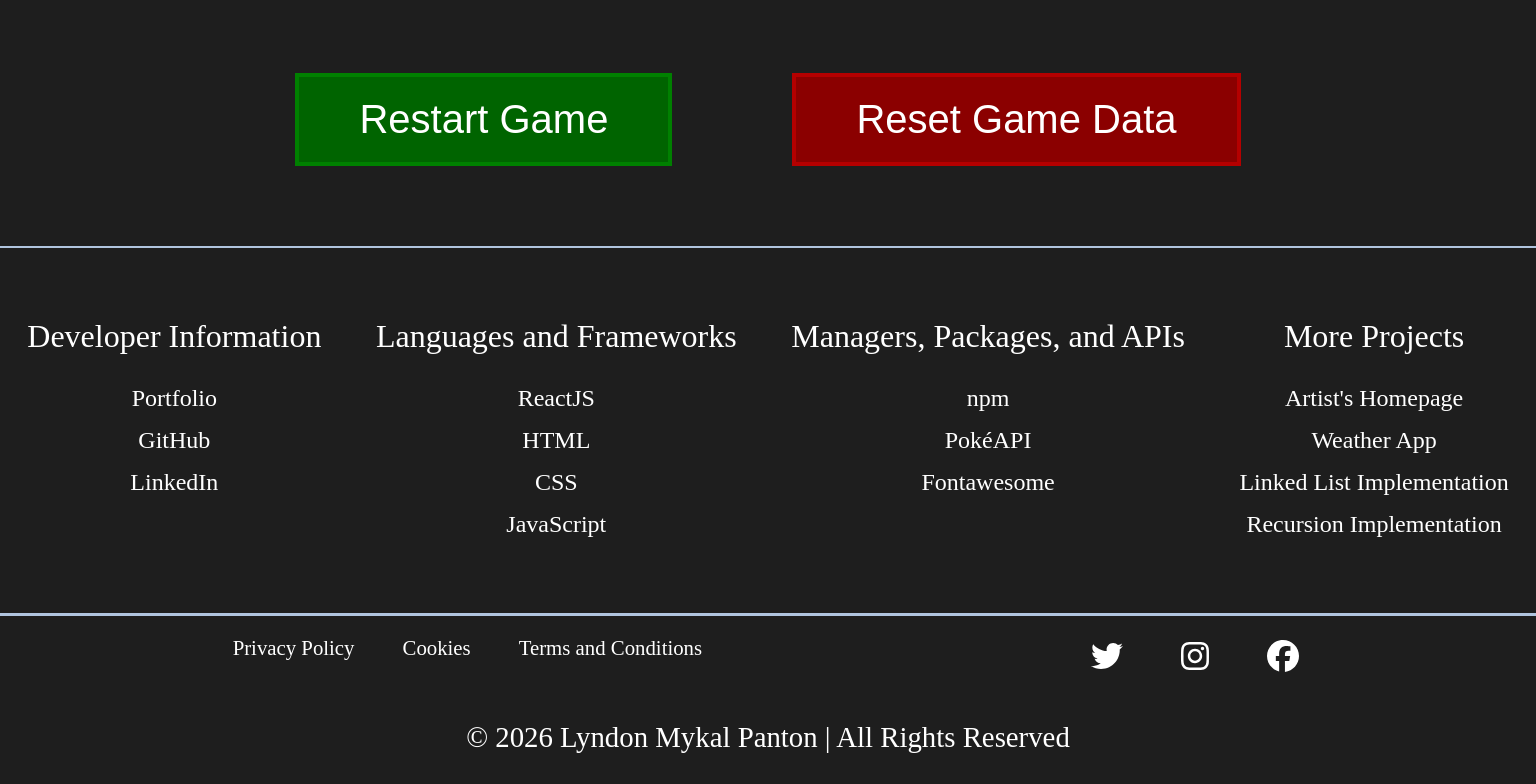
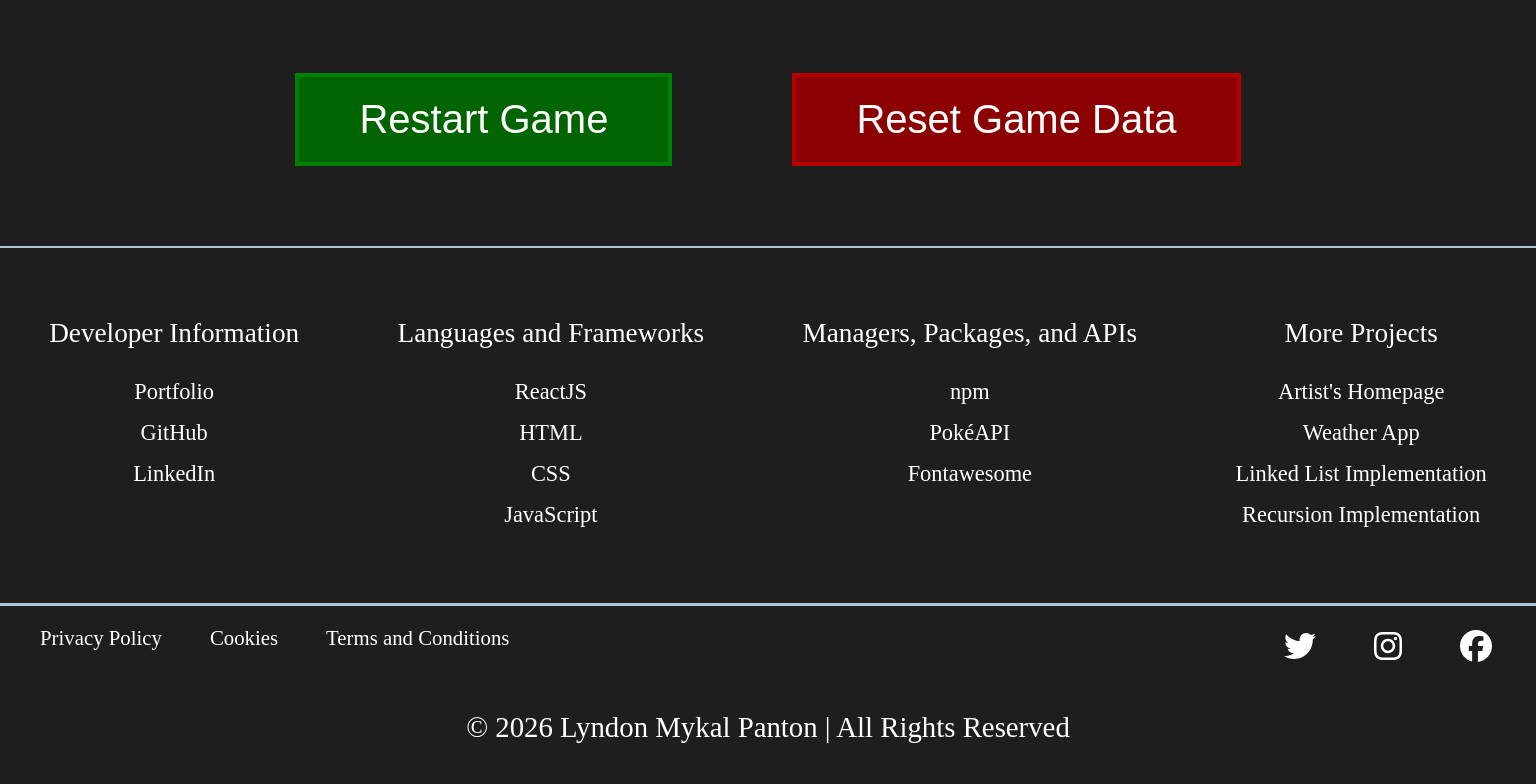
Before and after one commit to lyndonpanton/memory-card, a React (Vite) app in the folder client/: page / in a window 1536 px wide. Shown: the part 1064-1848 px from the top of the page. Built offline with nearby package versions, Linux system fonts and the light colour scheme; no server answers.

Commit message:
Styling: Optimise application for all screen sizes

```diff
--- a/client/src/component/Cards.jsx
+++ b/client/src/component/Cards.jsx
@@ -27,7 +27,7 @@ function Cards({
     const [typeId, setTypeId] = useState(1);
     const [isActive, setIsActive] = useState(true);
 
-    const NUMBER_OF_CARDS = 15;
+    const NUMBER_OF_CARDS = 16;
 
     useEffect(createGame, []);
 
--- a/client/src/styles/Cards.css
+++ b/client/src/styles/Cards.css
@@ -1,8 +1,11 @@
 .cards {
-    display: flex;
+    /* display: flex;
     flex-direction: row;
     flex-wrap: wrap;
-    justify-content: space-around;
+    justify-content: space-around; */
+
+    display: grid;
+    grid-template-columns: repeat(4, 1fr);
 }
 
 /* Mobile */
@@ -17,9 +20,6 @@
 /* Laptop */
 @media screen and (min-width: 620px) {
     .cards {
-        display: grid;
-        grid-template-columns: 1fr 1fr 1fr;
-
         padding: 10px 20px;
     }
 }
@@ -35,6 +35,6 @@
         gap: 16px;
 
         margin: 60px auto;
-        max-width: 80%;
+        max-width: 65%;
     }
 }
--- a/client/src/styles/DataLinks.css
+++ b/client/src/styles/DataLinks.css
@@ -62,7 +62,7 @@
     .data-links {
         display: flex;
         flex-direction: row;
-        justify-content: space-around;
+        justify-content: space-between;
 
         margin: 20px auto;
         border-top-width: 3px;
--- a/client/src/styles/ProjectLinks.css
+++ b/client/src/styles/ProjectLinks.css
@@ -69,7 +69,7 @@
     .project-link-list-title {
         margin: 30px 0;
 
-        font-size: 2rem;
+        font-size: 1.7rem;
     }
 
     .project-link-list-item {
@@ -78,7 +78,7 @@
 
     .project-link-list-link {
         color: white;
-        font-size: 1.5rem;
+        font-size: 1.4rem;
         text-decoration: none;
     }
 
```
Also changed, not shown: 1 other file (tests, documents, lock files or other folders).
